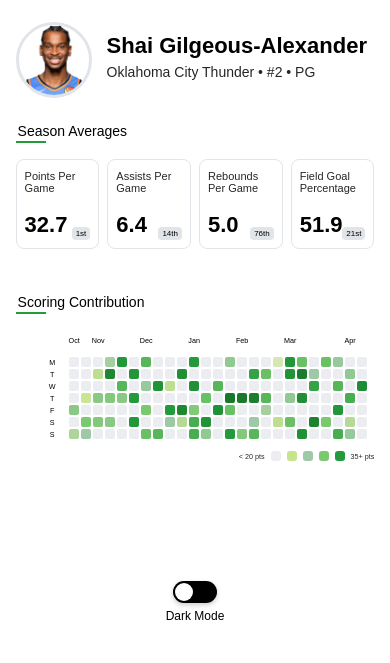
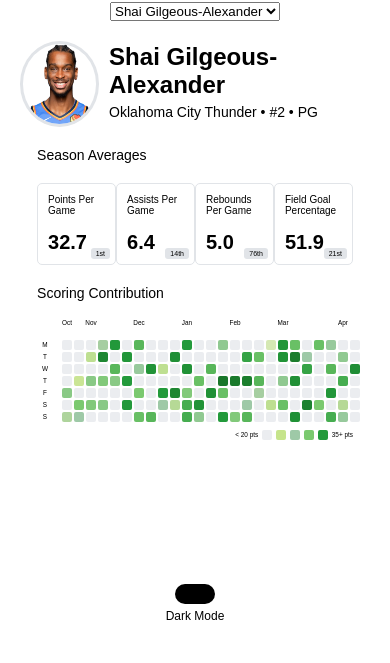
Before and after one commit to ujji77/hardcode-nba, a plain HTML site: page index.html in a window 390 px wide. Shown: the part 201-864 px from the top of the page. Drawn offline with nearby package versions, Linux system fonts and the light colour scheme.

Commit message:
revert style

```diff
--- a/style.css
+++ b/style.css
@@ -10,8 +10,6 @@
     --toast-background-color: #161616;
     --toast-text-color: #ffffff;
     --toast-border-color: #161616;
-    --accent-color: #239a3b; /* New accent color for consistency */
-    --transition-speed: 0.3s; /* Standardized transition speed */
 }
 
 .dark-mode {
@@ -26,7 +24,6 @@
     --toast-background-color: #ffffff;
     --toast-text-color: #161616;
     --toast-border-color: #ffffff;
-    --accent-color: #7bc96f; /* Adjusted accent for dark mode */
 }
 
 body, html {
@@ -38,13 +35,11 @@
     align-items: center;
     text-align: initial;
     font-family: Arial, sans-serif;
-    transition: background-color var(--transition-speed), color var(--transition-speed);
 }
 
-body {
+body.dark-mode {
     background-color: var(--background-color);
     color: var(--text-color);
-    padding: 20px 0; /* Added vertical padding */
 }
 
 .container {
@@ -54,53 +49,33 @@
     width: 100%;
     max-width: 600px;
     border-color: var(--border-color);
-    position: relative; /* For proper social icons positioning */
-    padding: 0 15px; /* Added horizontal padding */
 }
 
 .dropdown-container {
     width: 100%;
-    margin-bottom: 25px; /* Increased margin */
+    margin-bottom: 20px;
     display: flex;
-    justify-content: center;
+    justify-content: center; /* Align the container to the center horizontally */
 }
 
-#player-dropdown {
-    padding: 8px 12px;
-    border-radius: 6px;
-    border: 1px solid var(--border-color);
-    background-color: var(--background-color);
-    color: var(--text-color);
-    font-size: 14px;
-    width: 200px;
-    cursor: pointer;
-    transition: border-color var(--transition-speed);
-}
-
-#player-dropdown:focus {
-    outline: none;
-    border-color: var(--accent-color);
-}
 
 .graph-container {
     display: flex;
-    justify-content: center;
-    align-items: center;
+    justify-content: center; /* Centers horizontally */
+    align-items: center; /* Centers vertically */
     width: 100%;
-    border: 1px solid var(--border-color);
-    border-radius: 8px; /* Added border radius */
+    border: 1px #e1e4e8 solid;
     padding: 2%;
-    margin-bottom: 15px; /* Added margin */
-    transition: border-color var(--transition-speed);
 }
 
 #chart {
+    /* If #chart has a specific width, remove the width: 100%; */
     display: flex;
-    justify-content: center;
-    align-items: center;
+    justify-content: center; /* Centers the grid horizontally within the chart */
+    align-items: center; /* Centers the grid vertically within the chart */
     padding: 2%;
-    width: 100%;
 }
+
 
 .grid {
     display: grid;
@@ -114,7 +89,6 @@
     align-items: center;
     justify-content: center;
     font-size: 0.6em;
-    font-weight: 500; /* Added semi-bold for better readability */
 }
 
 .box {
@@ -123,12 +97,10 @@
     background-color: var(--box-color);
     border-radius: 2px;
     position: relative;
-    transition: background-color var(--transition-speed);
 }
 
 .box:hover {
     background-color: var(--box-hover-color);
-    transform: scale(1.1); /* Subtle zoom effect */
 }
 
 .tooltip {
@@ -137,16 +109,16 @@
     top: 0;
     right: 0;
     transform: translate(50%, -125%);
-    border: 1px solid var(--tooltip-border-color);
-    background-color: var(--tooltip-background-color);
-    color: var(--tooltip-text-color);
+    border: 1px solid;
+    border-color: #333;
+    background-color: #161616;
+    color: #ffffff;
     border-radius: 5px;
-    padding: 6px 8px; /* Increased padding */
+    padding: 5px;
     text-align: center;
     font-size: 12px;
     z-index: 10;
     white-space: nowrap;
-    box-shadow: 0 2px 10px rgba(0,0,0,0.1); /* Added subtle shadow */
 }
 
 .box:hover .tooltip {
@@ -156,76 +128,65 @@
 #player-info {
     display: flex;
     align-items: center;
-    gap: 15px; /* Increased gap */
-    margin-bottom: 25px; /* Increased margin */
-    width: 100%;
+    gap: 10px;
+    margin-bottom: 20px;
 }
 
 .player-image {
     border-radius: 50%;
-    width: 85px; /* Slightly increased */
-    height: 85px; /* Slightly increased */
-    overflow: hidden;
-    border: 3px solid var(--border-color);
-    transition: border-color var(--transition-speed);
-    object-fit: cover; /* Ensures image properly fills the container */
+    width: 80px; /* Container size */
+    height: 80px; /* Container size */
+    overflow: hidden; /* Ensure image stays within the container */
+    border: 3px solid #e1e4e8; /* Optional border */
 }
 
 #player-details {
     display: flex;
     flex-direction: column;
-    align-items: flex-start;
-    flex: 1;
+    align-items: flex-start; /* Aligns text to the left */
 }
 
 #player-name {
-    font-size: 26px; /* Slightly increased */
+    font-size: 24px; /* Adjust size as needed */
     font-weight: bold;
-    margin: 0;
-    padding-bottom: 6px;
-    line-height: 1.1; /* Improved line height */
+    margin: 0; /* Removes any default margin */
+    padding-bottom: 5px; /* Adjust bottom padding as needed */
 }
 
 #player-meta {
-    font-size: 14px;
+    font-size: 14px; /* Adjust size as needed */
+    color: #555; /* Adjust color as needed */
+    margin: 0; /* Removes any default margin */
+    padding-bottom: 5px; /* Adjust bottom padding as needed */
+}
+
+
+#player-meta {
     color: var(--text-color);
-    opacity: 0.85; /* Subtle transparency instead of separate color */
-    margin: 0;
-    padding-bottom: 5px;
-    transition: opacity var(--transition-speed);
 }
 
 #player-stats {
     display: flex;
-    justify-content: space-between; /* Changed from space-around */
+    justify-content: space-around;
     width: 100%;
-    margin: 20px 0 25px 0; /* Increased bottom margin */
-    gap: 12px; /* Added gap for more consistent spacing */
+    margin: 20px 0;
 }
 
 .stat-box {
-    flex: 1; /* Changed from flex-basis to flex */
+    flex-basis: 22%; /* Adjusts the base width of each box */
     text-align: center;
-    border: 1px solid var(--border-color);
-    border-radius: 8px; /* Increased radius */
-    padding: 12px; /* Increased padding */
+    border: 1px solid #e1e4e8;
+    border-radius: 5px;
+    padding: 10px;
     position: relative;
-    transition: transform 0.2s, border-color var(--transition-speed);
-}
-
-.stat-box:hover {
-    transform: translateY(-3px); /* Subtle lift effect */
-    border-color: var(--accent-color);
 }
 
 .stat-title {
-    margin-bottom: 8px; /* Increased margin */
-    font-size: 11px; /* Slightly increased */
+    margin-bottom: 5px;
+    font-size: 10px;
     color: var(--text-color);
     text-align: left;
     padding-bottom: 10px;
-    opacity: 0.85; /* Matching player-meta opacity */
-    font-weight: 500; /* Semi-bold for better visibility */
 }
 
 .stat-main {
@@ -237,72 +198,58 @@
 
 .stat-sub {
     position: absolute;
-    bottom: 8px; /* Increased slightly */
-    right: 8px; /* Increased slightly */
+    bottom: 5px;
+    right: 5px;
     background-color: var(--border-color);
     color: var(--text-color);
-    border-radius: 4px; /* Increased radius */
-    padding: 3px 6px; /* Increased padding */
+    border-radius: 3px;
+    padding: 2px 5px;
     font-size: 10px;
-    transition: background-color var(--transition-speed);
 }
 
 .section-title {
-    font-size: 15px; /* Slightly increased */
+    font-size: 14px;
     text-align: left !important;
-    font-weight: 500; /* Semi-bold instead of normal */
-    margin-bottom: 8px; /* Added margin */
-    position: relative;
-    width: 100%;
-    padding-left: 2px; /* Small padding */
-}
-
-/* Subtle indicator for section titles */
-.section-title:after {
-    content: '';
-    position: absolute;
-    left: 0;
-    bottom: -4px;
-    width: 30px;
-    height: 2px;
-    background-color: var(--accent-color);
+    font-weight: normal;
 }
 
 .section-container {
     width: 100%;
-    margin-bottom: 20px; /* Added spacing between sections */
 }
 
 .social-icons {
     position: absolute;
     top: 10px;
-    right: 10px; /* Simplified positioning */
-    display: flex;
-    gap: 12px; /* Added consistent gap */
+    right: calc(50% - 290px); /* Adjust right position as needed, relative to the container width */
+    /* display: flex; */
+    /* flex-direction: column;
+    align-items: flex-end; */
 }
 
 .social-icons a {
     color: var(--text-color);
     text-decoration: none;
+    margin-left: 10px;
     font-size: 20px;
-    opacity: 0.7; /* Start with subtle opacity */
-    transition: opacity var(--transition-speed), transform var(--transition-speed);
+    padding-bottom: 5px;
 }
 
 .social-icons a:hover {
-    opacity: 1; /* Full opacity on hover */
-    transform: scale(1.15); /* Subtle grow effect */
+    /* color: #666666; Adjust hover color as needed */
+    text-decoration: none;
 }
+
+
+/* Add this CSS at the end of your existing stylesheet */
 
 .toggle-container {
     position: fixed;
-    bottom: 20px;
+    bottom: 20px; /* Adjust this value to change the distance from the bottom */
     left: 50%;
     transform: translateX(-50%);
     display: flex;
     flex-direction: column;
     align-items: center;
-    z-index: 100; /* Ensure it stays above other elements */
 }
 
 .toggle {
@@ -312,39 +259,20 @@
 .toggle + .toggle-label {
     position: relative;
     display: inline-block;
-    width: 44px; /* Slightly wider */
-    height: 22px; /* Slightly taller */
+    width: 40px;
+    height: 20px;
     background-color: #000000;
-    border-radius: 12px; /* Increased radius */
+    border-radius: 10px;
     cursor: pointer;
-    transition: background-color var(--transition-speed);
-    box-shadow: 0 2px 5px rgba(0,0,0,0.2); /* Added subtle shadow */
-}
-
-/* Toggle switch circle */
-.toggle + .toggle-label:before {
-    content: '';
-    position: absolute;
-    width: 18px;
-    height: 18px;
-    border-radius: 50%;
-    top: 2px;
-    left: 2px;
-    background: white;
-    transition: transform var(--transition-speed);
+    transition: background-color 0.3s;
 }
 
 .toggle:checked + .toggle-label {
     background-color: #ffffff;
 }
 
-.toggle:checked + .toggle-label:before {
-    transform: translateX(22px);
-    background: black;
-}
-
 .mode-labels {
-    margin-top: 6px;
+    margin-top: 5px;
     display: flex;
     flex-direction: column;
     align-items: center;
@@ -367,73 +295,62 @@
 #chart-key {
     display: flex;
     align-items: center;
-    justify-content: flex-end; /* Better align to right */
-    margin-top: 5px; /* Increased margin */
-    gap: 2px; /* Consistent spacing */
+    justify-content: right;
+    margin-top: 2px;
 }
 
 #chart-key span {
-    font-size: 0.65em; /* Slightly increased */
-    opacity: 0.85; /* Matching other text elements */
+    font-size: 0.6em; /* Set the font size for the text */
 }
 
 .key-box {
-    width: 20px;
-    height: 20px;
-    margin: 0 2px;
-    border-radius: 3px; /* Increased radius */
-    transition: transform 0.2s;
-}
-
-.key-box:hover {
-    transform: scale(1.15); /* Interactive effect */
+    width: 20px; /* Width of the color boxes */
+    height: 20px; /* Height of the color boxes */
+    margin: 0 2px; /* Spacing between boxes */
+    border-radius: 2px;
 }
 
 .toast {
     display: none;
     position: fixed;
-    bottom: -100px;
+    bottom: -100px; /* Initially hidden */
     left: 50%;
     transform: translateX(-50%);
     z-index: 999;
     max-width: 600px;
     width: 75%;
-    background-color: var(--toast-background-color);
-    color: var(--toast-text-color);
-    border-radius: 8px; /* Increased radius */
-    padding: 16px; /* Increased padding */
+    /* border: 1px solid;
+    border-color: var(--toast-border-color); */
+    background-color: #000000;
+    color: #ffffff;
+    border-radius: 5px;
+    padding: 15px;
     text-align: center;
-    font-size: 13px; /* Slightly increased */
-    transition: bottom 0.5s ease;
-    box-shadow: 0 4px 15px rgba(0,0,0,0.15); /* Added shadow */
+    font-size: 12px;
+    transition: bottom 0.5s ease; /* Slide animation */
 }
 
 .toast.show {
-    bottom: 25px; /* Slightly higher position */
+    bottom: 20px; /* Slide up to show */
 }
 
 .close-btn {
     position: absolute;
-    top: 8px;
-    right: 8px;
+    top: 0%;
+    right: 0%;
     background: none;
     border: none;
-    color: var(--toast-text-color);
+    color: #ffffff;
     font-size: 16px;
     cursor: pointer;
-    opacity: 0.7;
-    transition: opacity var(--transition-speed);
 }
 
-.close-btn:hover {
-    opacity: 1;
-}
+
 
 /* Media Query for Small Screens */
 @media (max-width: 600px) {
     .container {
-        width: 92%; /* Slight adjustment */
-        padding: 0 10px;
+        width: 90%;
     }
 
     .grid {
@@ -442,7 +359,7 @@
     }
 
     .label {
-        font-size: 0.45em; /* Slightly increased */
+        font-size: 0.4em;
     }
 
     .box {
@@ -451,22 +368,21 @@
     }
 
     .key-box {
-        width: 10px;
-        height: 10px;
-        margin: 0 2px;
+        width: 10px; /* Width of the color boxes */
+        height: 10px; /* Height of the color boxes */
+        margin: 0 2px; /* Spacing between boxes */
     }
 
     #chart-key span {
-        font-size: 0.45em; /* Matched to labels */
+        font-size: 0.4em; /* Set the font size for the text */
     }
 
     .stat-main {
-        font-size: 22px; /* Slightly increased */
+        font-size: 20px;
     }
 
     .stat-sub {
-        font-size: 8px; /* Slightly increased */
-        padding: 2px 4px;
+        font-size: 7px;
     }
 
     .section-title {
@@ -474,17 +390,12 @@
     }
 
     .section-container {
-        width: 100%;
+        width: 90%;
     }
 
     .social-icons {
-        right: 10px;
-        top: 5px;
-        gap: 10px; /* Slightly reduced gap */
-    }
-
-    .social-icons a {
-        font-size: 18px; /* Slightly smaller */
+        right: 10px; /* Adjust right position as needed, relative to the container width */
+        margin: 2%;
     }
 
     .box:hover .tooltip {
@@ -494,21 +405,4 @@
     .toast {
         display: block;
     }
-
-    #player-stats {
-        gap: 8px; /* Reduced gap */
-    }
-
-    .stat-box {
-        padding: 10px 8px; /* Adjusted padding */
-    }
-
-    .player-image {
-        width: 70px; /* Smaller on mobile */
-        height: 70px;
-    }
-
-    #player-name {
-        font-size: 22px; /* Smaller on mobile */
-    }
 }
```
Also changed, not shown: styles2.css (deleted).
